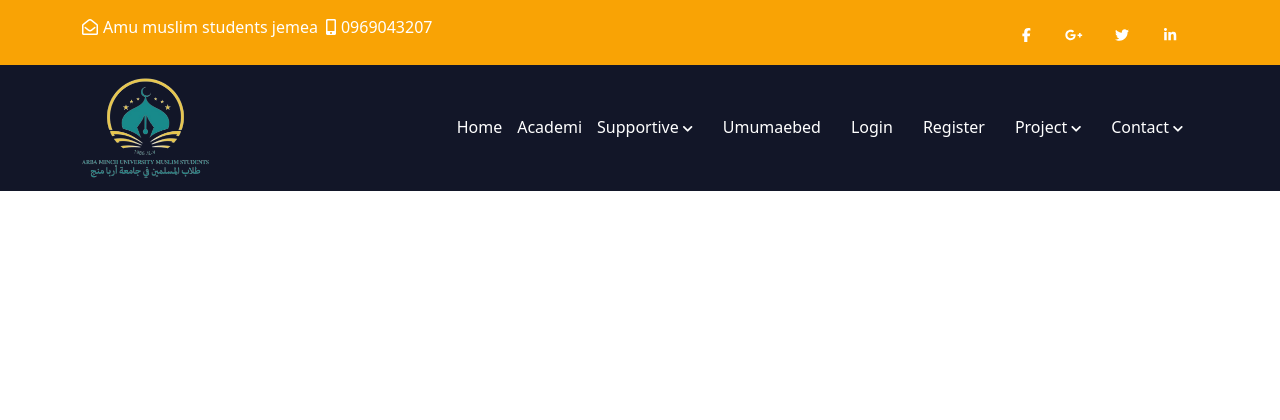
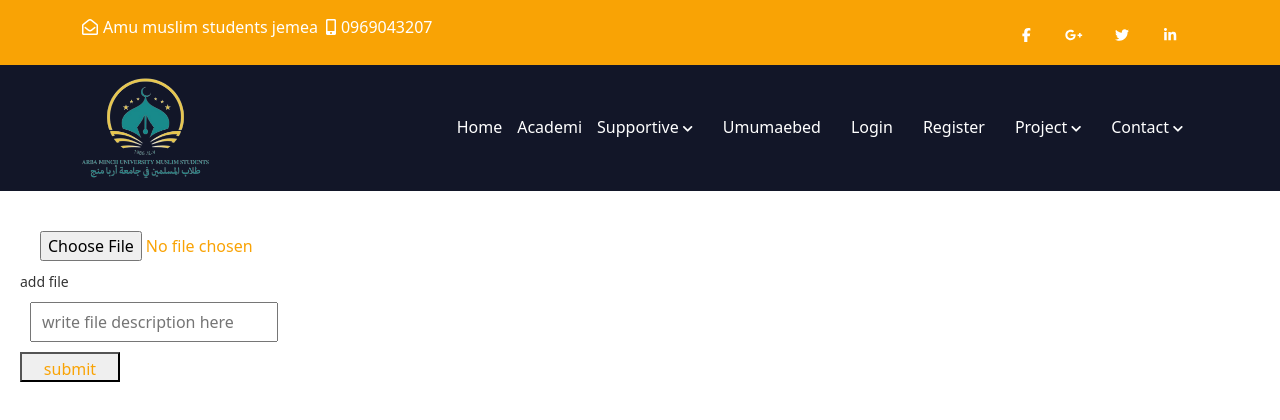
Before and after one commit to Othmaniy/AMU_jemea_web, a React (Vite) app in the folder frontend/: page /addfiles in a window 1280 px wide. Before the commit this address had no page. Shown: the top 420 px of the page. Built offline with nearby package versions, Linux system fonts and the light colour scheme.

Commit message:
acadmi add files frontend done

```diff
--- a/frontend/src/App.jsx
+++ b/frontend/src/App.jsx
@@ -14,6 +14,7 @@ import AddBooks from './pages/LibraryPages/admin/AddBooks';
 import Books from './pages/LibraryPages/user/Books';
 import Controlbooks from './pages/LibraryPages/admin/Controlbooks';
 import UpdateBook from './components/updateBook/UpdateBook';
+import AddFiles from './pages/Acadamy/admin/AddFiles';
 
 // import { AuthContext } from './components/auth/auth.context';
 
@@ -32,6 +33,7 @@ function App() {
            <Route path='/addbook' element={<AddBooks />} />
            <Route path='/books' element={<Books />} />
            <Route path='/managebooks' element={<Controlbooks />} />
+           <Route path='/addfiles' element={<AddFiles />} />
            <Route path='/registeruser' element={
            <ProtectedRoute role={["Admin"]}>
               <Registeruser />
--- /dev/null
+++ b/frontend/src/pages/Acadamy/admin/AddFiles.jsx
@@ -0,0 +1,63 @@
+import React, { useState } from 'react'
+import basepath from '../../../components/url/url';
+import "./addfile.css"
+function AddFiles() {
+  const [file,setFile]=useState(null);
+  const [filedescription,setFiledescription]=useState('')
+  const [responsemessage,setResponsemessage]=useState('')
+  const upload = async()=>{
+    try{
+      const formdata = new FormData();
+      formdata.append('file',file)
+      const response = await basepath.post("/academi/uploadfile",formdata)
+      return response.data
+    }
+    catch(err){
+      console.log(err);
+    }
+  }
+
+  const handleClick = async(e)=>{
+    e.preventDefault();
+    let fileUrl ="";
+    if(file){
+      console.log("file selected");
+      try{
+        fileUrl=await upload();
+        const form={fileUrl,filedescription}
+        console.log("image uploaded ",fileUrl);
+        const response = await basepath.post("/academi/addfile",form)
+
+        console.log(response);
+        console.log(response.data);
+        console.log(response.data.message);
+        setResponsemessage(response.data.message)
+        setFile(null)
+        setFiledescription('')
+
+      }
+      catch(err){
+        console.log(err);
+        console.log("error uploading image");
+      }
+
+
+    }
+
+
+  }
+  return (
+    <div className='adcontainer'>
+
+        <input type="file" id='file' onChange={(e)=>setFile(e.target.files[0])} />
+        <label htmlFor="file">add file</label>
+        <input type="text" name='file_description' placeholder='write file description here' onChange={(e)=>setFiledescription(e.target.value)} />
+
+        <button onClick={handleClick}>submit</button>
+        <p>{responsemessage}</p>
+
+    </div>
+  )
+}
+
+export default AddFiles
--- /dev/null
+++ b/frontend/src/pages/Acadamy/admin/addfile.css
@@ -0,0 +1,16 @@
+.adcontainer{
+    display: flex;
+    flex-direction: column;
+    padding: 20px;
+}
+.adcontainer input{
+    width: 20%;
+    height: 40px;
+    padding: 10px;
+    margin: 10px;
+}
+.adcontainer button{
+    width: 100px;
+    height: 30px;
+    padding: 3px;
+}
```
Also changed, not shown: 1 other file (tests, documents, lock files or other folders).
